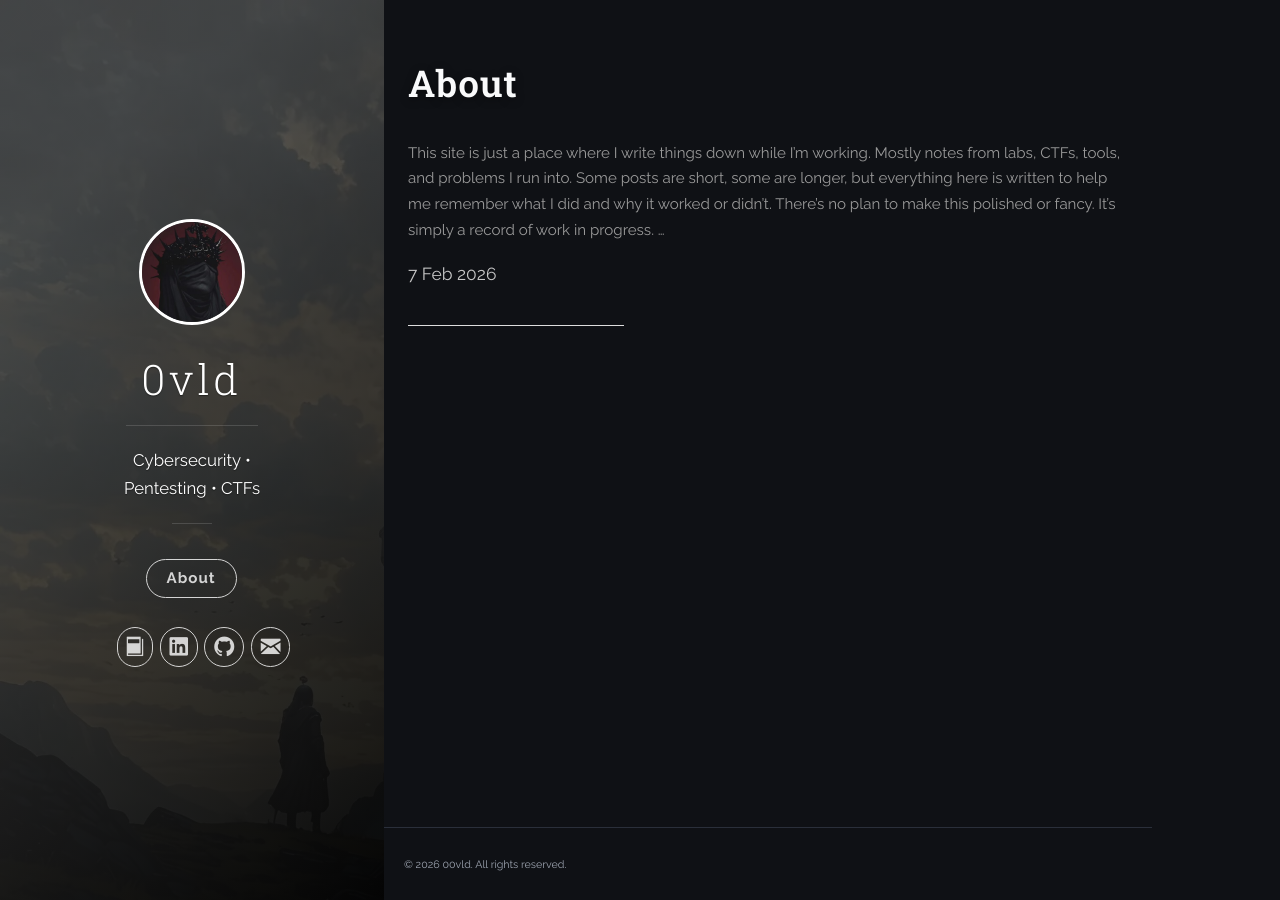
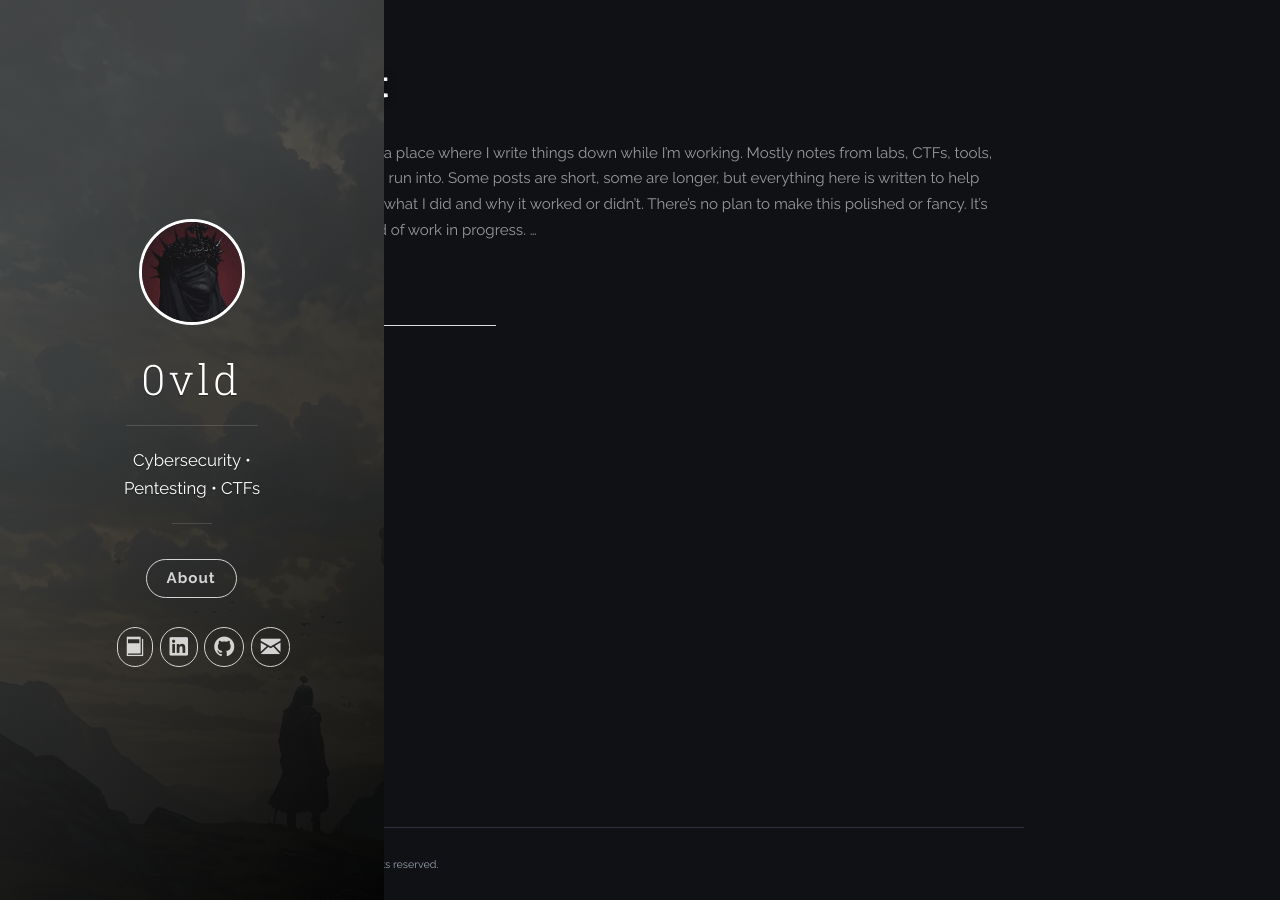
Before and after one commit to 00vld/00vld.github.io, a Jekyll site: the page built from index.html, in a window 1280 px wide. Built offline with Jekyll 4.4.1, drawn with Linux system fonts in a browser that asks for light colours; the list of posts is cut into pages by our own code.

Commit message:
First Build

```diff
--- a/css/main.scss
+++ b/css/main.scss
@@ -345,12 +345,3 @@
   }
 
 }
-
-/* Auto-collapse sidebar on non-home pages */
-body:not(.home) .panel-cover {
-  width: 30%;
-}
-
-body:not(.home) .content-wrapper {
-  margin-left: 30%;
-}
--- a/js/main.js
+++ b/js/main.js
@@ -1,7 +1,7 @@
 ---
 layout: null
 sitemap:
-exclude: 'yes'
+  exclude: 'yes'
 ---
 
 $(document).ready(function () {
@@ -16,10 +16,9 @@
       window.location.pathname === '{{ site.baseurl }}/' ||
       window.location.pathname === '{{ site.baseurl }}/index.html'
 
+    // ✅ FIX: Do NOT force redirect if not home
     if (!isHome) {
-      // Force full reload back to landing page
-      window.location.href = '{{ site.baseurl }}/'
-      return
+      return   // allow normal navigation
     }
 
     e.preventDefault()
@@ -54,7 +53,7 @@
         $panel
           .css({ 'max-width': currentWidth, 'width': currentWidth })
           .animate(
-            { 'max-width': '530px', 'width': '40%' },
+            { 'max-width': '530px', 'width': '30%' },
             400,
             'swing',
             function () {
```
